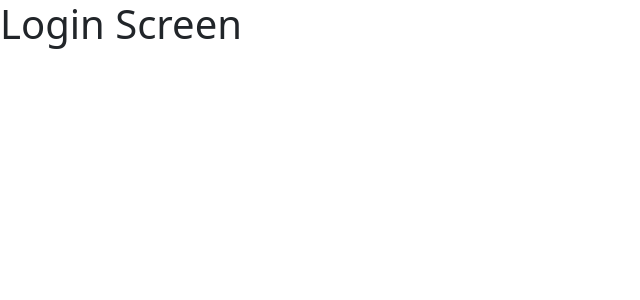
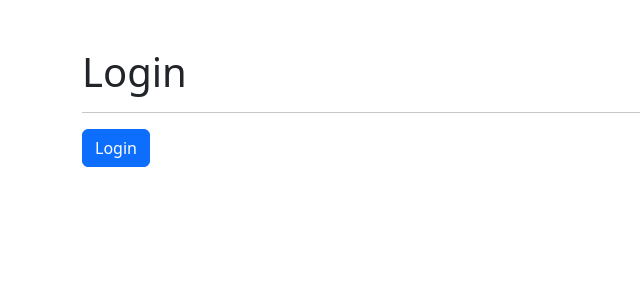
Before and after one commit to chmalo/heroes-app, a React (Vite) app: page /login in a window 1280 px wide. Shown: the top 300 px of the page, without its empty margins (0-640 px from the left). Built offline with nearby package versions, Linux system fonts and the light colour scheme.

Commit message:
feat: login and logout

```diff
--- a/src/components/login/LoginScreen.tsx
+++ b/src/components/login/LoginScreen.tsx
@@ -1,9 +1,23 @@
 import * as React from "react"
+import { useNavigate } from "react-router-dom"
 
 export const LoginScreen = () => {
+  const navigate = useNavigate()
+
+  const handleLogin = () => {
+    navigate("/marvel", {
+      replace: true,
+    })
+  }
+
   return (
-    <div>
-      <h1>Login Screen</h1>
+    <div className="container mt-5">
+      <h1>Login</h1>
+      <hr />
+
+      <button className="btn btn-primary" onClick={handleLogin}>
+        Login
+      </button>
     </div>
   )
 }
--- a/src/components/ui/Navbar.tsx
+++ b/src/components/ui/Navbar.tsx
@@ -1,8 +1,12 @@
-import { Link, NavLink } from "react-router-dom"
+import { Link, NavLink, useNavigate } from "react-router-dom"
 
 export const Navbar = () => {
+  const navigate = useNavigate()
+
   const handleLogout = () => {
-    console.log("logout")
+    navigate("/login", {
+      replace: true,
+    })
   }
 
   return (
```
